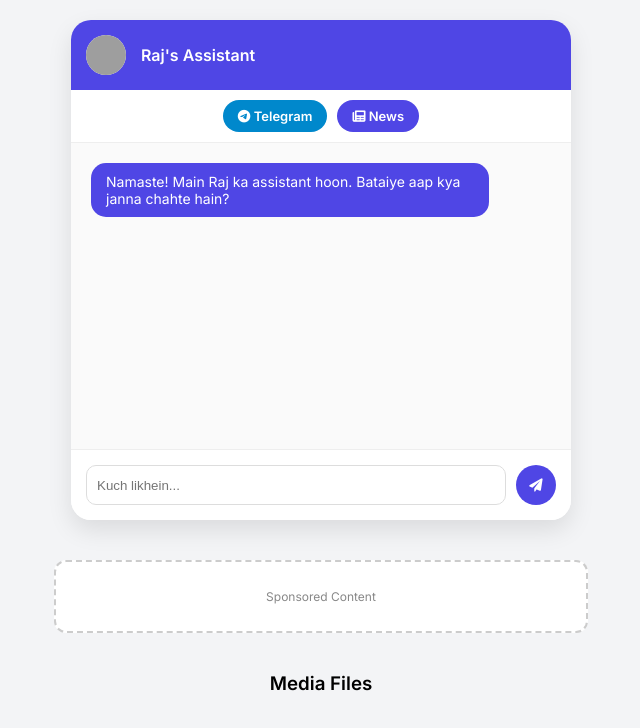
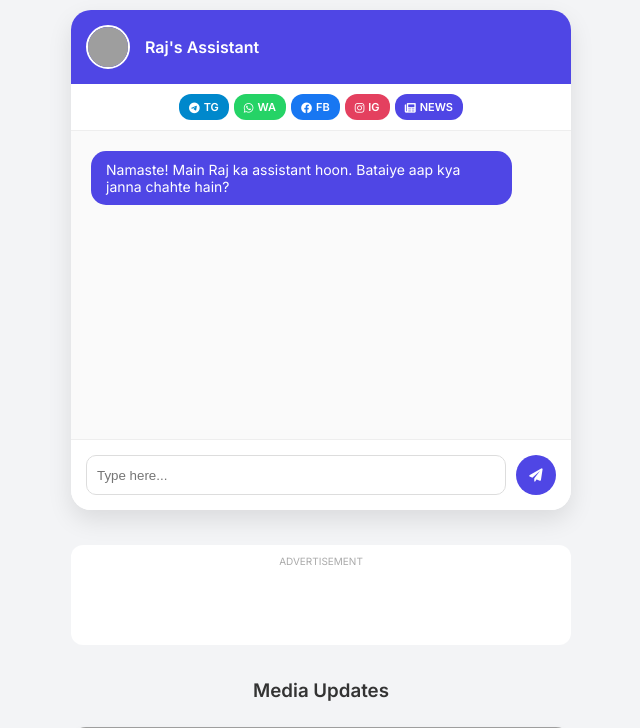
Before and after one commit to rajdev1009/Rajdev-site, a Flask app: page / in a window 1280 px wide. Shown: the top 728 px of the page, without its empty margins (319-959 px from the left). Run offline with Flask 3, Linux system fonts and the light colour scheme; grey boxes are pictures that could not be loaded.

Commit message:
Update index.html

```diff
--- a/templates/index.html
+++ b/templates/index.html
@@ -7,22 +7,21 @@
     <link href="https://fonts.googleapis.com/css2?family=Inter:wght@400;600&display=swap" rel="stylesheet">
     <link rel="stylesheet" href="https://cdnjs.cloudflare.com/ajax/libs/font-awesome/6.0.0/css/all.min.css">
     <style>
-        :root { --primary: #4f46e5; --bg: #f3f4f6; --tg: #0088cc; }
-        body { font-family: 'Inter', sans-serif; background: var(--bg); margin: 0; padding: 20px; display: flex; flex-direction: column; align-items: center; }
+        :root { --primary: #4f46e5; --bg: #f3f4f6; --fb: #1877F2; --ig: #E4405F; --wa: #25D366; --tg: #0088cc; }
+        body { font-family: 'Inter', sans-serif; background: var(--bg); margin: 0; padding: 10px; display: flex; flex-direction: column; align-items: center; }
 
-        /* Chat Box */
+        /* Chat Layout */
         .chat-card { width: 100%; max-width: 500px; height: 500px; background: white; border-radius: 20px; box-shadow: 0 10px 25px rgba(0,0,0,0.1); display: flex; flex-direction: column; overflow: hidden; margin-bottom: 20px; }
         .header { background: var(--primary); color: white; padding: 15px; display: flex; align-items: center; gap: 15px; }
-        .header img { width: 40px; height: 40px; border-radius: 50%; background: #fff; }
+        .header img { width: 40px; height: 40px; border-radius: 50%; border: 2px solid white; }
 
-        /* Buttons */
-        .links { display: flex; gap: 10px; justify-content: center; padding: 10px; background: #fff; border-bottom: 1px solid #eee; }
-        .btn { text-decoration: none; color: white; padding: 8px 15px; border-radius: 20px; font-size: 13px; font-weight: 600; }
-        .btn-tg { background: var(--tg); }
-        .btn-news { background: var(--primary); }
+        /* Buttons Bar */
+        .links-bar { display: flex; flex-wrap: wrap; gap: 5px; justify-content: center; padding: 10px; background: #fff; border-bottom: 1px solid #eee; }
+        .s-btn { text-decoration: none; color: white; padding: 6px 10px; border-radius: 12px; font-size: 11px; font-weight: 600; display: flex; align-items: center; gap: 4px; }
+        .bg-fb { background: var(--fb); } .bg-ig { background: var(--ig); } .bg-wa { background: var(--wa); } .bg-tg { background: var(--tg); } .bg-news { background: var(--primary); }
 
         #chat-box { flex: 1; padding: 20px; overflow-y: auto; display: flex; flex-direction: column; gap: 10px; background: #fafafa; }
-        .msg { padding: 10px 15px; border-radius: 15px; font-size: 14px; max-width: 80%; }
+        .msg { padding: 10px 15px; border-radius: 15px; font-size: 14px; max-width: 85%; }
         .bot { background: var(--primary); color: white; align-self: flex-start; }
         .user { background: #e2e2e2; color: #333; align-self: flex-end; }
 
@@ -30,15 +29,15 @@
         input { flex: 1; border: 1px solid #ddd; padding: 10px; border-radius: 10px; outline: none; }
         .send-btn { background: var(--primary); color: white; border: none; width: 40px; height: 40px; border-radius: 50%; cursor: pointer; }
 
-        /* Ads Container */
-        .ad-box { width: 100%; max-width: 500px; margin: 20px 0; background: #fff; border: 2px dashed #ccc; border-radius: 12px; padding: 15px; text-align: center; }
+        /* Ads Container (SMART LINK AREA) */
+        .ad-container { width: 100%; max-width: 500px; margin: 15px 0; min-height: 100px; text-align: center; background: #fff; border-radius: 12px; overflow: hidden; }
 
-        /* Gallery - Single Column (Lamba Layout) */
-        .gallery { width: 100%; max-width: 500px; display: flex; flex-direction: column; gap: 20px; }
+        /* Media Gallery - Single Column */
+        .gallery { width: 100%; max-width: 500px; display: flex; flex-direction: column; gap: 15px; }
         .card { background: white; border-radius: 15px; overflow: hidden; box-shadow: 0 4px 10px rgba(0,0,0,0.05); }
         .card img { width: 100%; height: auto; display: block; }
-        .card-info { padding: 15px; }
-        .card-title { color: var(--primary); font-weight: bold; }
+        .card-info { padding: 12px; text-align: left; }
+        .card-text { font-size: 14px; color: #444; font-weight: 500; }
     </style>
 </head>
 <body>
@@ -48,31 +47,37 @@
             <img src="{{ avatar }}" alt="Agent">
             <div><strong>{{ name }}</strong></div>
         </div>
-        <div class="links">
-            <a href="{{ telegram_link }}" class="btn btn-tg"><i class="fab fa-telegram"></i> Telegram</a>
-            <a href="{{ news_link }}" class="btn btn-news"><i class="fas fa-newspaper"></i> News</a>
+
+        <div class="links-bar">
+            <a href="{{ telegram_link }}" class="s-btn bg-tg"><i class="fab fa-telegram"></i> TG</a>
+            <a href="{{ whatsapp_link }}" class="s-btn bg-wa"><i class="fab fa-whatsapp"></i> WA</a>
+            <a href="{{ facebook_link }}" class="s-btn bg-fb"><i class="fab fa-facebook"></i> FB</a>
+            <a href="{{ instagram_link }}" class="s-btn bg-ig"><i class="fab fa-instagram"></i> IG</a>
+            <a href="{{ news_link }}" class="s-btn bg-news"><i class="fas fa-newspaper"></i> NEWS</a>
         </div>
+
         <div id="chat-box">
             <div class="msg bot">Namaste! Main Raj ka assistant hoon. Bataiye aap kya janna chahte hain?</div>
         </div>
         <div class="input-area">
-            <input type="text" id="user-input" placeholder="Kuch likhein...">
+            <input type="text" id="user-input" placeholder="Type here...">
             <button class="send-btn" onclick="send()"><i class="fas fa-paper-plane"></i></button>
         </div>
     </div>
 
-    <div class="ad-box">
-        <p style="font-size: 12px; color: #888;">Sponsored Content</p>
-        </div>
-
+    <div class="ad-container">
+        <p style="font-size: 10px; color: #aaa;">ADVERTISEMENT</p>
+        <script type="text/javascript">
+            // Aapka Smart Link ya AdSense code yahan aayega
+        </script>
+    </div>
     <div class="gallery">
-        <h3 style="text-align: center;">Media Files</h3>
+        <h3 style="text-align: center; color: #333; margin-bottom: 10px;">Media Updates</h3>
         {% for photo in photos %}
         <div class="card">
-            <img src="{{ photo.url }}" alt="Photo">
+            <img src="{{ photo.url }}" alt="Media Content">
             <div class="card-info">
-                <span class="card-title">#{{ photo.id }}</span>
-                <p style="margin: 5px 0; font-size: 14px;">{{ photo.text }}</p>
+                <p class="card-text">{{ photo.text }}</p>
             </div>
         </div>
         {% endfor %}
@@ -82,7 +87,7 @@
         async function send() {
             const input = document.getElementById('user-input');
             const chatBox = document.getElementById('chat-box');
-            if(!input.value) return;
+            if(!input.value.trim()) return;
             chatBox.innerHTML += `<div class="msg user">${input.value}</div>`;
             const msg = input.value;
             input.value = '';
```
